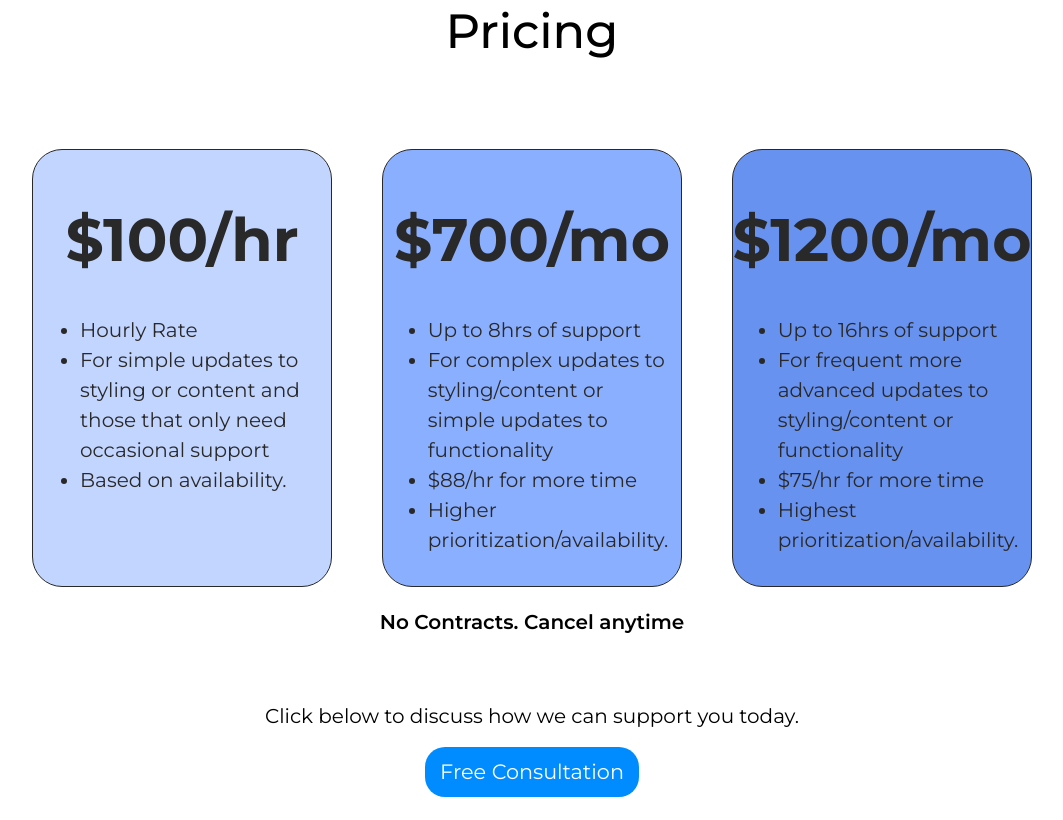
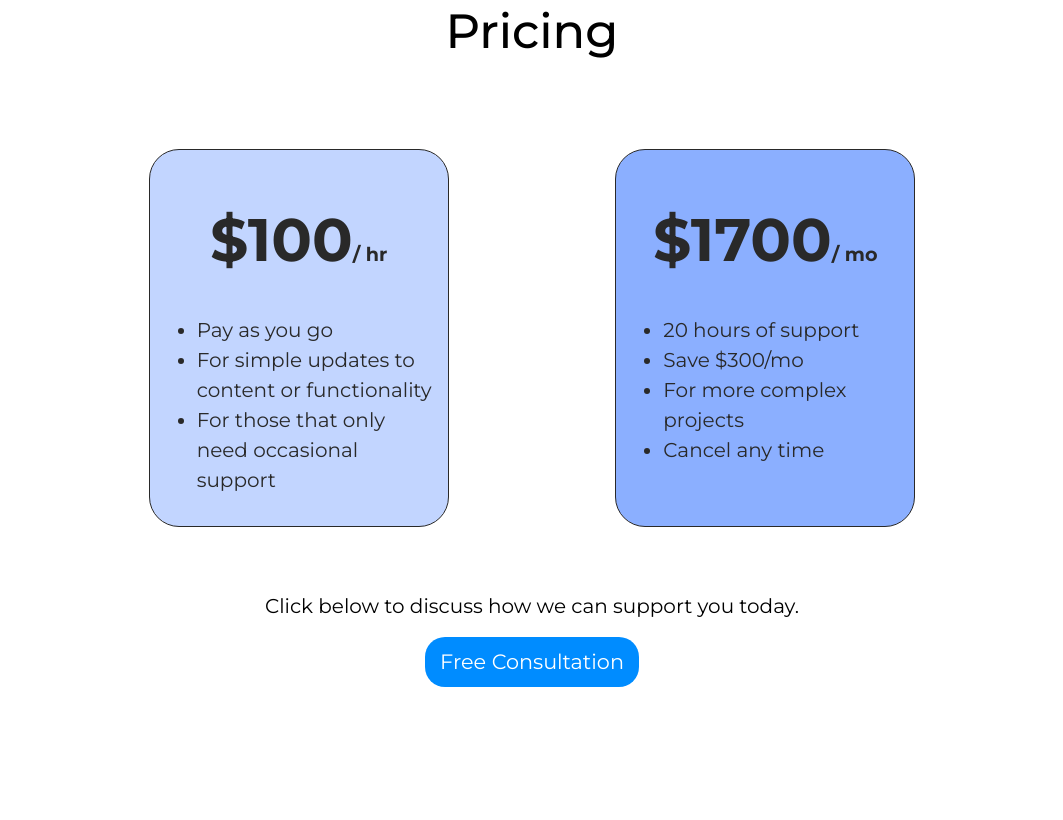
Before and after one commit to santoswebtech/swt-landing, a plain HTML site: page index.html in a window 1280 px wide. Shown: the part 2060-2880 px from the top of the page, without its empty margins (108-1171 px from the left). Drawn offline with nearby package versions, Linux system fonts and the light colour scheme.

Commit message:
update pricing and minor styling

```diff
--- a/index.html
+++ b/index.html
@@ -92,39 +92,38 @@
         <h1 style="text-align: center;">Pricing</h2>
         <div id="pricingBox">
             <div class="pricingCol" style="background-color: rgb(194 213 255);">
-                <div class="priceTag">$100/hr</div>
+                <div class="priceTag">$100<span class="priceSuffix">/ hr</span></div>
                 <div class="priceDesc">
                     <ul>
-                        <li>Hourly Rate</li>
-                        <li>For simple updates to styling or content and those that only need occasional support</li>
-                        <li>Based on availability.</li>
+                        <li>Pay as you go</li>
+                        <li>For simple updates to content or functionality</li>
+                        <li>For those that only need occasional support</li>
                     </ul>
                 </div>
             </div>
             <div class="pricingCol" style="background-color: rgb(139 175 255);">
-                <div class="priceTag">$700/mo</div>
+                <div class="priceTag">$1700<span class="priceSuffix">/ mo</span></div>
                 <div class="priceDesc">
                     <ul>
-                        <li>Up to 8hrs of support</li>
-                        <li>For complex updates to styling/content or simple updates to functionality</li>
-                        <li>$88/hr for more time</li>
-                        <li>Higher prioritization/availability.</li>
+                        <li>20 hours of support</li>
+                        <li>Save $300/mo</li>
+                        <li>For more complex projects</li>
+                        <li>Cancel any time</li>
                     </ul>
                 </div>
             </div>
-            <div class="pricingCol" style="background-color: rgb(104 146 239);">
-                <div class="priceTag">$1200/mo</div>
+            <!-- <div class="pricingCol" style="background-color: rgb(104 146 239);">
+                <div class="priceTag">$1050<span class="priceSuffix">/ pre-pay</span></div>
                 <div class="priceDesc">
                     <ul>
-                        <li>Up to 16hrs of support</li>
+                        <li>15 hours paid up front</li>
+                        <li>Lowest rate of $75/hr</li>
                         <li>For frequent more advanced updates to styling/content or functionality</li>
-                        <li>$75/hr for more time</li>
-                        <li>Highest prioritization/availability.</li>
                     </ul>
                 </div>
-            </div>
+            </div> -->
         </div>
-        <span style="text-align: center; margin-top: 20px; display: block; font-weight: 600;">No Contracts. Cancel anytime</span>
+        <!-- <span style="text-align: center; margin-top: 20px; display: block; font-weight: 600;">No Contracts. Cancel anytime</span> -->
     </section>
     <section style="
     display: flex;
@@ -202,7 +201,7 @@
               </h2>
               <div id="collapseFive" class="accordion-collapse collapse" aria-labelledby="headingFive" data-bs-parent="#accordionExample">
                 <div class="accordion-body">
-                  Sometimes things don't turn out exactly as expected or you may change your mind about development requirements along the way. No worries! We can continue to work together and find tune things until you are satisfied with the results. However, all payments are final due to the nature of the work.
+                  Sometimes things don't turn out exactly as expected or you may change your mind about development requirements along the way. No worries! We can continue to work together and fine tune things until you are satisfied with the results. However, all payments are final due to the nature of the work.
                 </div>
               </div>
             </div>
@@ -217,10 +216,10 @@
               <div id="collapseSix" class="accordion-collapse collapse" aria-labelledby="headingSix" data-bs-parent="#accordionExample">
                 <div class="accordion-body">
                   <ol>
-                    <li>Fill out a free consultation request form with as much information as possible.</li>
-                    <li>Santos Web Tech will (SWT) contact you to discuss the requirements/hours for your project at no extra cost.</li>
-                    <li>You submit your payment for hours or for starting a subscription.</li>
-                    <li>After finalizing the development requirements, SWT will develop your solution as soon as possible while updating you along the way to confirm any potential changes and project completion.</li>
+                    <li>Fill out a free consultation form with as much information as possible.</li>
+                    <li>Santos Web Tech will (SWT) contact you to confirm the requirements/hours for your project at no extra cost.</li>
+                    <li>You submit payment for hours or starting a subscription.</li>
+                    <li>SWT will develop your solution as discussed while updating you along the way to confirm any potential changes and project completion.</li>
                   </ol>
                 </div>
               </div>
--- a/styles.css
+++ b/styles.css
@@ -231,6 +231,10 @@ h1 {
     margin-top: 30px;
 }
 
+.priceSuffix {
+    font-size: 1.2rem;
+}
+
 .priceDesc {
     margin-top: 30px;
 }
@@ -295,7 +299,7 @@ footer {
 
 #footerText {
     text-align: center;
-    font-size: 1.3rem;
+    font-size: 1.1rem;
 }
 
 .footerConsult {
```
